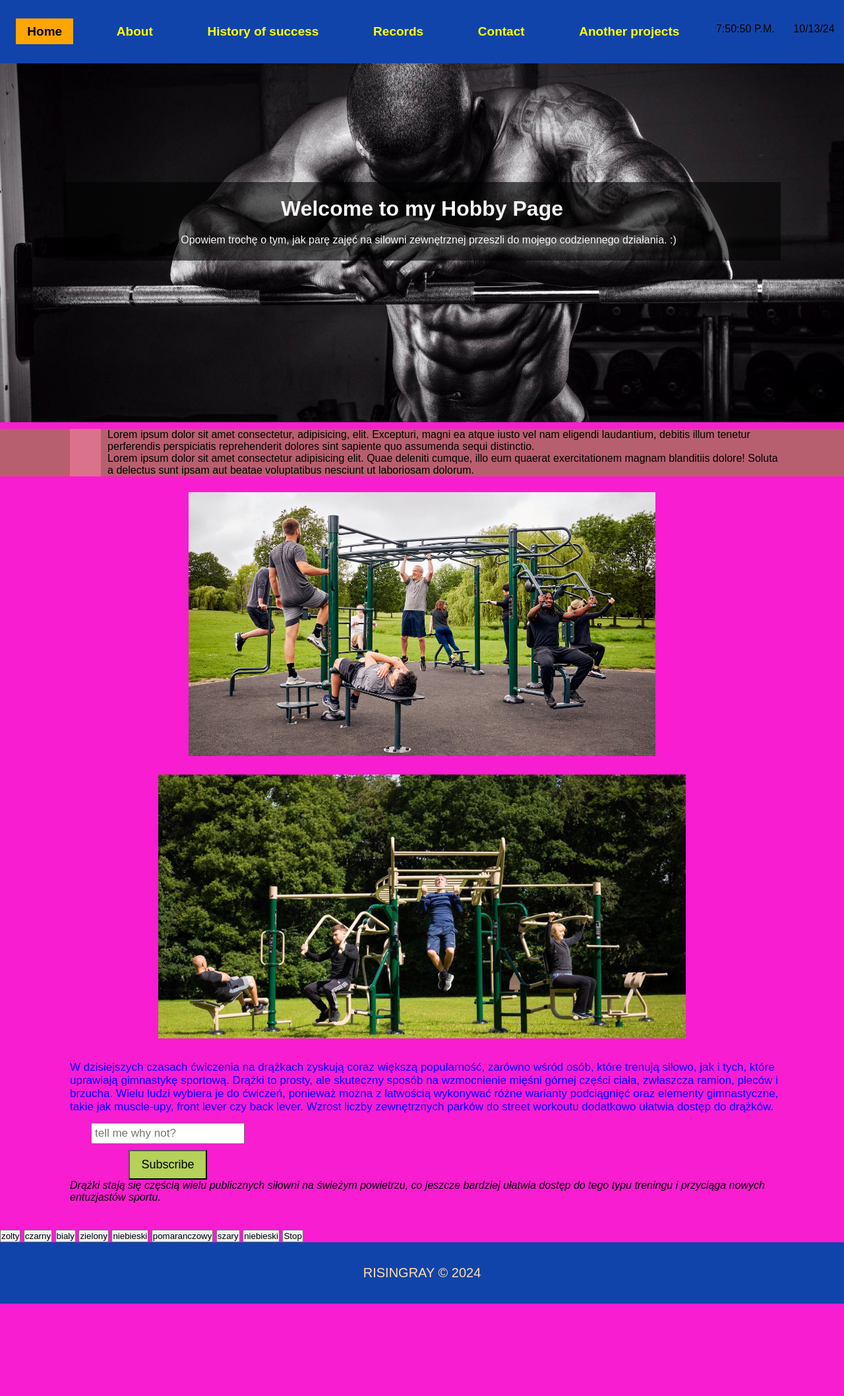
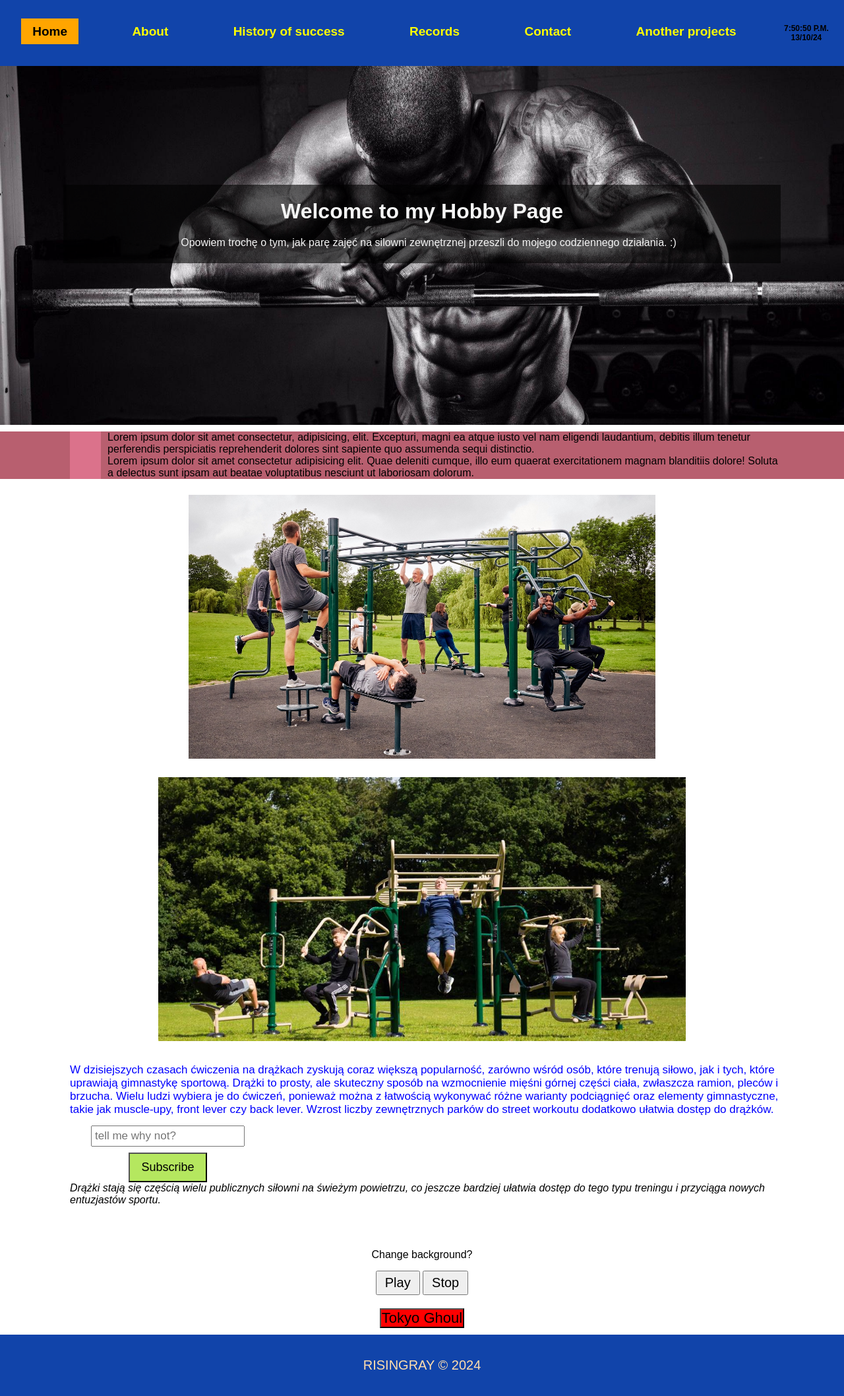
Before and after one commit to 169408/Programowanie-App-WWW, a PHP site: page / in a window 1280 px wide. Shown: the whole page at 66% size. Before the commit the page ends 1976 px from the top, so only its background shows below. Run offline with PHP 8.4, Linux system fonts and the light colour scheme.

Commit message:
Add files via upload

```diff
--- a/lab2/index.html
+++ b/lab2/index.html
@@ -18,8 +18,10 @@
 					<li><a href="records.html">Records</a></li>
 					<li><a href="contact.html">Contact</a></li>
 					<li><a href="another.html">Another projects</a></li>
-					<div id="zegarek">kl</div>
-					<div id="data"></div>
+					<div class="dataczas">
+						<a href="https://www.timeanddate.com/worldclock/poland"><div id="zegarek"></div>
+						<div id="data"></div></a>
+					</div>
 				</div>
 			</ul>
 		</header>
@@ -58,24 +60,16 @@
 				</div>
 			</div>
 		</div>
-		<form action="" name="background" method="POST">
-			<input type="button" name="zolty" value="zolty" onclick="changeBackground('#FFF000')" />
-			<input type="button" name="czarny" value="czarny" onclick="changeBackground('#000')" />
-			<input type="button" name="bialy" value="bialy" onclick="changeBackground('#FFF')" />
-			<input type="button" name="zielony" value="zielony" onclick="changeBackground('#00FF00')" />
-			<input type="button" name="niebieski" value="niebieski" onclick="changeBackground('#0000FF')" />
-			<input type="button" name="pomaranczowy" value="pomaranczowy" onclick="changeBackground('#FF8000')" />
-			<input type="button" name="szary" value="szary" onclick="changeBackground('#c0c0c0')" />
-			<input type="button" name="niebieski" value="niebieski" onclick="changeBackground('#F00')" />
+		<form class="form_bg" action="" name="background" method="POST">
+			<p>Change background?</p>
+			<input type="button" name="Play" value="Play" onclick="play()" />
 			<input type="button" name="Stop" value="Stop" onclick="stop()" />
 		</form>
-		<div id="zegarek"></div>
-		<div id="data"></div>
+		<button style="background: red; color: black; font-size: 22px; margin: 10px auto; text-aling: center; width: 10%" type="button" name="openVothcom" value="openVothcom" onclick="openVothcom()" />Tokyo Ghoul</button>
 		<footer class="footer">
 			<p>RISINGRAY &copy; 2024</p>
 		</footer>
 	</div>
-
 	<script src="scripts/script"></script>
 	<script src="scripts/kolorujtlo.js"></script>
 </body>
--- a/lab2/main.css
+++ b/lab2/main.css
@@ -28,6 +28,11 @@ a {
 	display: flex;
 	justify-content: space-around;
 }
+
+.menu .wallpaper {
+	flex-wrap: wrap;
+}
+
 
 .container {
 	margin: 0 auto;
@@ -120,6 +125,17 @@ header.header {
 .header ul li a.active {
 	background: orange !important;
 	color: black !important;
+}
+
+.header .dataczas {
+	padding: 1px;
+	text-align: center;
+}
+
+.header .dataczas a {
+	color: black;
+	font-size: 12px;
+	font-weight: bold;
 }
 
 #page .content {
@@ -397,6 +413,20 @@ header.header {
 	font-size: 18px;
 }
 
+.form_bg {
+	padding: 10px 40px;
+	text-align: center;
+}
+
+.form_bg p {
+	margin: 15px 0;
+}
+
+.form_bg input {
+	font-size: 20px;
+	padding: 5px 12px;
+}
+
 
 .footer {
 	background: #14a;
--- a/lab2/scripts/kolorujtlo.js
+++ b/lab2/scripts/kolorujtlo.js
@@ -1,61 +1,63 @@
-var computed = false;
-var decimal = 0;
+// var computed = false;
+// var decimal = 0;
 
-function convert(entryform, from, to) {
-    convertfrom = from.selectedIndex;
-    convertto = to.selectedIndex;
-    entryform.display.value = (entryform.input.value * from[convertfrom].value / to[convertto].value);
+// function convert(entryform, from, to) {
+//     convertfrom = from.selectedIndex;
+//     convertto = to.selectedIndex;
+//     entryform.display.value = (entryform.input.value * from[convertfrom].value / to[convertto].value);
+// }
+
+// function addchar(input, character) {
+//     if ((character == '.' && decimal == "0") || character != '.') {
+//         (input.value == "" || input.value == "0") ? input.value = character : input.value += character
+//         convert(input.form, input.form.measure1, input.form.measure2)
+//         computed = true;
+//         if (character == '.') {
+//             decimal = 1;
+//         }
+//     }
+// }
+
+function openVothcom() {
+    window.open("https://gaming-cdn.com/images/products/5811/616x353/tokyo-ghoul-re-call-to-exist-pc-game-steam-cover.jpg?v=1710510711", "Display window", "toolbar=no,directories=no,menubar=no");
 }
 
-function addchar(input, character) {
-    if ((character == '.' && decimal == "0") || character != '.') {
-        (input.value == "" || input.value == "0") ? input.value = character : input.value += character
-        convert(input.form, input.form.measure1, input.form.measure2)
-        computed = true;
-        if (character == '.') {
-            decimal = 1;
-        }
-    }
-}
-
-function openVothcom() {
-    window.open("", "Display window", "toolbar=no,directories=no,menubar=no");
-}
-
-function clear(form) {
-    form.input.value = 0;
-    form.display.value = 0;
-    decimal = 0;
-}
+// function clear(form) {
+//     form.input.value = 0;
+//     form.display.value = 0;
+//     decimal = 0;
+// }
 
 function changeBackground(hexNumber) {
     document.bgColor = hexNumber;
 }
 
-var b = "borys h!";
-function dasd() {
-    alert('dasd')
-}
-
 var arrayHex = ["1", "2", "3", "4", "5", "6", "7", "8", "9", "A", "B", "C", "D", "E", "F"];
 
-git = true;
+var git = false;
 
 function stop() {
     git = false;
 }
 
-var stringColor = "";
-    for (let i = 0; i < 5; i++) {
-        var randomBox = Math.floor(Math.random() * arrayHex.length);
-        stringColor = stringColor + arrayHex[randomBox];
+function play() {
+    if (!git) {
+        git = true;
+        change();
     }
+}
 
-    stringColor = "#" + stringColor;
+function change() {
+    if (git) {
+        var stringColor = "";
+        for (let i = 0; i < 5; i++) {
+            var randomBox = Math.floor(Math.random() * arrayHex.length);
+            stringColor = stringColor + arrayHex[randomBox];
+        }
+        stringColor = "#" + stringColor;
+        setTimeout(() => {changeBackground(stringColor)}, 500);
 
-setTimeout(() => {stop()}, 5000);
 
-for (let j = 0; j < 10; j++) {
-
-    setTimeout(() => {changeBackground(stringColor)}, 1000);
+        setTimeout(() => {change()}, 100);
+    }
 }
--- a/lab2/scripts/timedate.js
+++ b/lab2/scripts/timedate.js
@@ -1,7 +1,7 @@
 
 function gettheDate() {
     Todays = new Date();
-    TheDate = "" + (Todays.getMonth() + 1) + "/" + Todays.getDate() + "/" + (Todays.getYear() - 100);
+    TheDate = "" + Todays.getDate() + "/" + (Todays.getMonth() + 1) + "/" + (Todays.getYear() - 100);
     document.getElementById("data").innerHTML = TheDate;
 }
 
@@ -29,7 +29,6 @@ function showtime	() {
     timeValue += ((minutes < 10) ? ":0" : ":") + minutes;
     timeValue += ((seconds < 10) ? ":0" : ":") + seconds;
     timeValue += (hours >= 12) ? " P.M." : " A.M.";
-    alert(timeValue);
     document.getElementById("zegarek").innerHTML = timeValue;
     timerID = setTimeout("showtime()", 1000);
     timerRunning = true;
```
Also changed, not shown: lab2/about.html (+6 -1 lines), lab2/another.html (+6 -1 lines), lab2/contact.html (+6 -1 lines), lab2/records.html (+6 -1 lines), lab2/success.html (+6 -1 lines).
